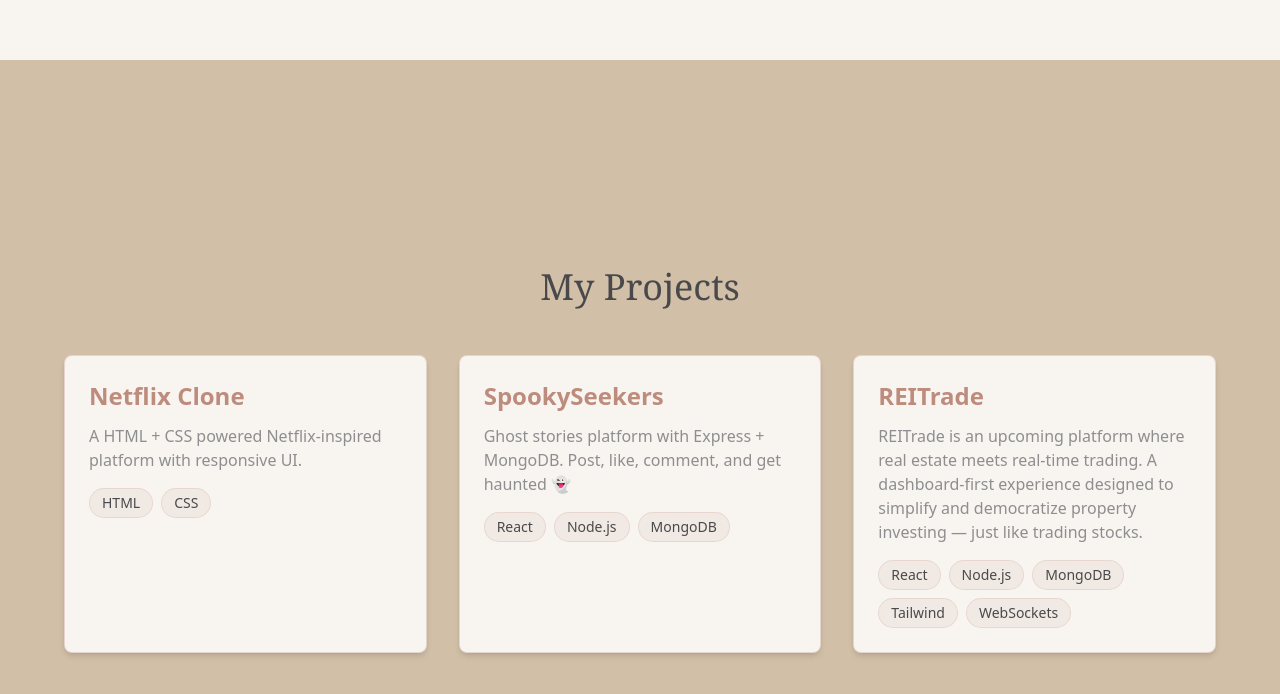
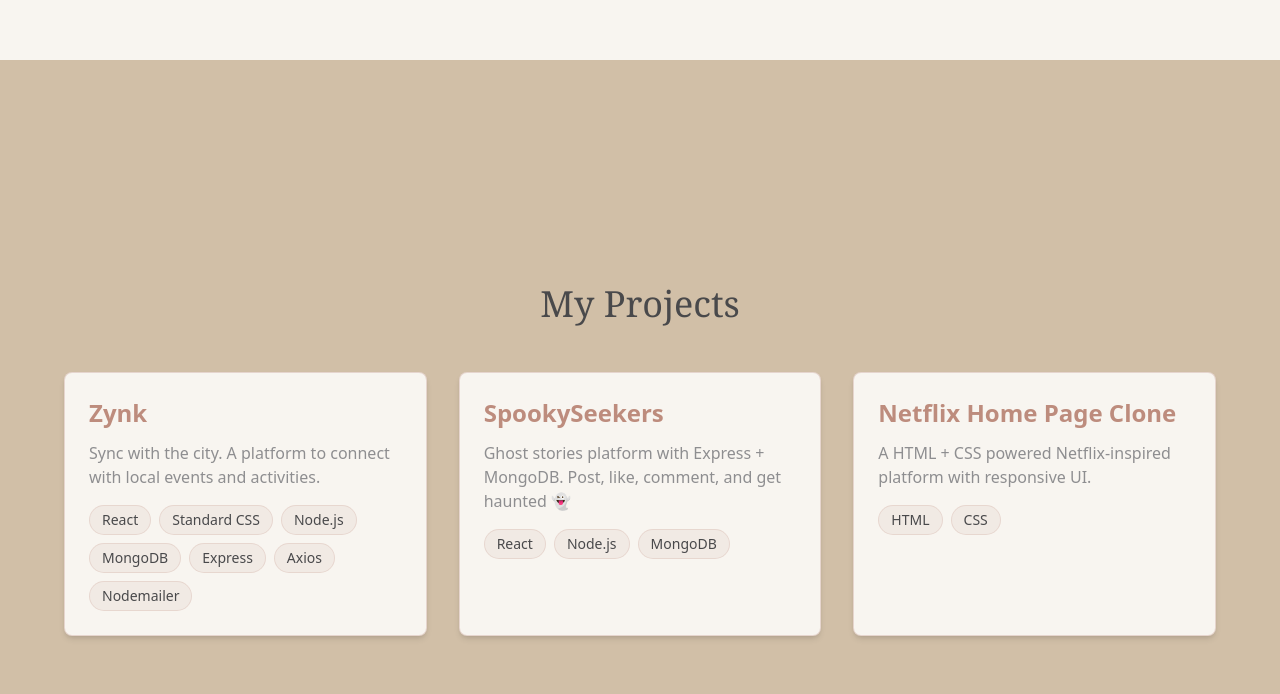
Before and after one commit to manyaa-fr/Manya.dev-Portfolio, a React (Vite) app in the folder client/: page / in a window 1280 px wide. Shown: the part 1540-2234 px from the top of the page. Built offline with nearby package versions, Linux system fonts and the light colour scheme.

Commit message:
updated projects

```diff
--- a/client/src/components/Projects.jsx
+++ b/client/src/components/Projects.jsx
@@ -2,13 +2,13 @@ import { motion } from "framer-motion";
 
 const projects = [
   {
-    title: "Netflix Clone",
-    description: "A HTML + CSS powered Netflix-inspired platform with responsive UI.",
-    status: "Built 🔥",
-    tech: ["HTML", "CSS"],
-    badge: "Live",
-    github: "https://github.com/manyaa-fr/Netflix-clone.git",
-    live: "https://netflix-clone-chi-ebon.vercel.app/",
+    title: "Zynk",
+    description: "Sync with the city. A platform to connect with local events and activities.",
+    status: "Under Construction 🔥",
+    tech: ["React", "Standard CSS", "Node.js", "MongoDB", "Express", "Axios", "Nodemailer"],
+    badge: "Coming Soon",
+    github: "https://github.com/manyaa-fr/Zynk.git",
+    live: null,
   },
   {
     title: "SpookySeekers",
@@ -20,14 +20,14 @@ const projects = [
     live: null,
   },
   {
-    title: "REITrade",
-    description: "REITrade is an upcoming platform where real estate meets real-time trading. A dashboard-first experience designed to simplify and democratize property investing — just like trading stocks.",
-    status: "Under Construction",
-    tech: ["React", "Node.js", "MongoDB", "Tailwind", "WebSockets"],
-    badge: "Coming Soon",
-    github: null,
-    live: null,
-  },
+    title: "Netflix Home Page Clone",
+    description: "A HTML + CSS powered Netflix-inspired platform with responsive UI.",
+    status: "Built 🔥",
+    tech: ["HTML", "CSS"],
+    badge: "Live",
+    github: "https://github.com/manyaa-fr/Netflix-clone.git",
+    live: "https://netflix-clone-chi-ebon.vercel.app/",
+  }
 ];
 
 const cardVariant = {
```
